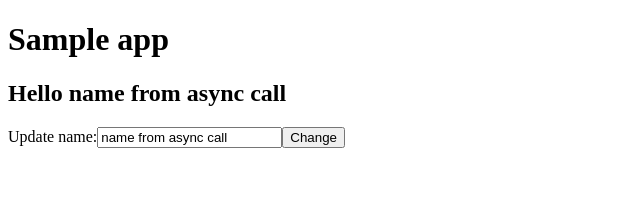
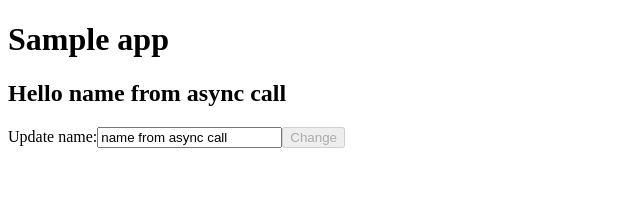
Before and after one commit to webwizardwithme/react-typescript-master, a React app: page / in a window 1280 px wide. Shown: the top 217 px of the page, without its empty margins (0-640 px from the left). Built offline with nearby package versions, Linux system fonts and the light colour scheme.

Commit message:
06-enable

```diff
--- a/src/app.tsx
+++ b/src/app.tsx
@@ -29,6 +29,7 @@ export const App = () => {
         editingName={editingName}
         onNameUpdated={setUsernameState}
         onEditingNameUpdated={setEditingName}
+        disabled={editingName === "" || editingName === name}
       />
     </>
   );
--- a/src/nameEdit.tsx
+++ b/src/nameEdit.tsx
@@ -5,6 +5,7 @@ interface Props {
   editingName: string;
   onNameUpdated: () => any;
   onEditingNameUpdated: (newEditingName: string) => any;
+  disabled: boolean;
 }
 
 export const NameEditComponent: React.FC<Props> = (props) => {
@@ -20,7 +21,9 @@ export const NameEditComponent: React.FC<Props> = (props) => {
     <>
       <label>Update name:</label>
       <input value={props.editingName} onChange={onChange} />
-      <button onClick={onNameSubmit}>Change</button>
+      <button onClick={onNameSubmit} disabled={props.disabled}>
+        Change
+      </button>
     </>
   );
 };
```
